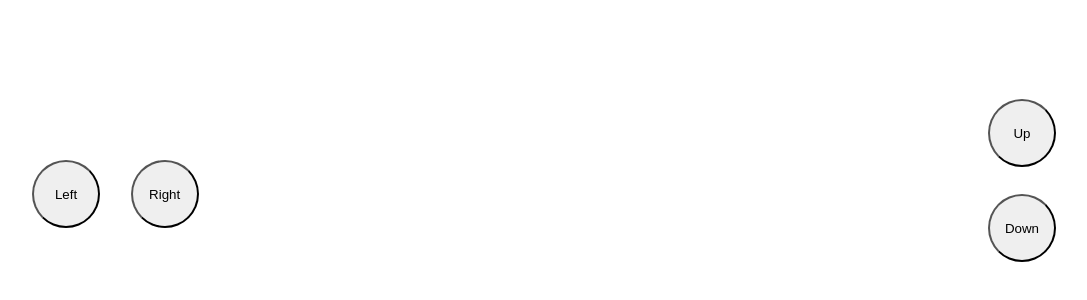
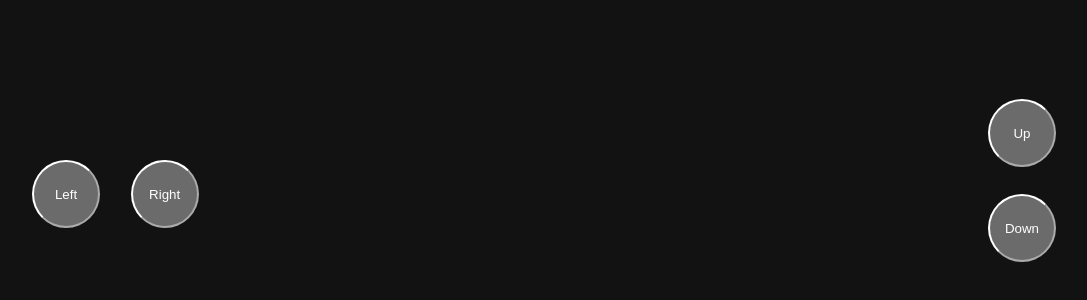
Before and after one commit to muhammed-shaker/8bit-alein, a plain HTML site: page console/index.html in a window 1280 px wide. Shown: the part 206-506 px from the top of the page, without its empty margins (96-1183 px from the left). Drawn offline with Linux system fonts and the light colour scheme.

Commit message:
set color sheme to dark

```diff
--- a/console/controler.css
+++ b/console/controler.css
@@ -2,6 +2,10 @@
     padding: 0;
     margin: 0;
     box-sizing: border-box;
+}
+
+html{
+    color-scheme: dark;
 }
 
 body{
```
